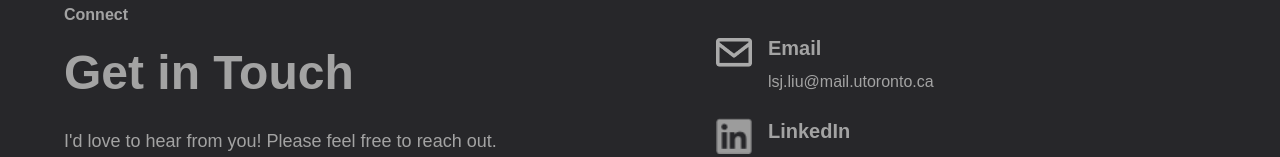
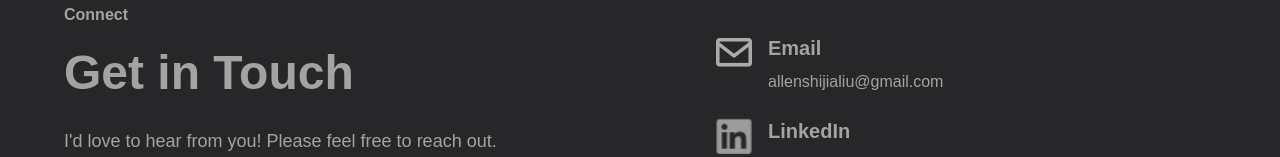
Before and after one commit to LSJ-Allen/personal-portolio-2.0, a Next.js app: page / in a window 1280 px wide. Shown: the part 1777-1934 px from the top of the page. Built offline with nearby package versions, Linux system fonts and the light colour scheme.

Commit message:
updated email

```diff
--- a/components/ContactInfo.jsx
+++ b/components/ContactInfo.jsx
@@ -23,7 +23,7 @@ const ContactInfo = () => (
     <div className="max-w-6xl mx-auto px-4 sm:px-6 lg:px-8">
       <div className="grid grid-cols-1 sm:grid-cols-3 gap-4">
         <ContactItem src="./images/email-icon.png" alt="Email Icon">
-          lsj.liu@mail.utoronto.ca
+          allenshijialiu@gmail.com
         </ContactItem>
         <Link href="https://www.linkedin.com/in/shijia-liu123/" target="_blank" rel="noopener noreferrer" className="flex justify-center">
           <ContactItem src="./images/linkedin-icon.png" alt="LinkedIn icon">
--- a/components/ContactSection/ContactSection.jsx
+++ b/components/ContactSection/ContactSection.jsx
@@ -9,7 +9,7 @@ const contactData = [
   {
     icon: './images/email-icon.png',
     title: 'Email',
-    content: 'lsj.liu@mail.utoronto.ca',
+    content: 'allenshijialiu@gmail.com',
     isLink: false
   },
   {
--- a/components/mobile/MobileAboutMe.jsx
+++ b/components/mobile/MobileAboutMe.jsx
@@ -8,8 +8,8 @@ import MobileContactItem from "./MobileContactItem";
 const contactItems = [
   {
     icon: "./images/email-icon.png",
-    text: "lsj.liu@mail.utoronto.ca",
-    link: "lsj.liu@mail.utoronto.ca"
+    text: "allenshijialiu@gmail.com",
+    link: "allenshijialiu@gmail.com"
   },
   {
     icon: "./images/linkedin-icon.png",
--- a/components/mobile/MobileNavigation.jsx
+++ b/components/mobile/MobileNavigation.jsx
@@ -27,8 +27,8 @@ const MobileNavigation = () => {
   const contactItems = [
     {
       icon: "./images/email-icon.png",
-      text: "lsj.liu@mail.utoronto.ca",
-      link: "lsj.liu@mail.utoronto.ca"
+      text: "allenshijialiu@gmail.com",
+      link: "allenshijialiu@gmail.com"
     },
     {
       icon: "./images/linkedin-icon.png",
```
